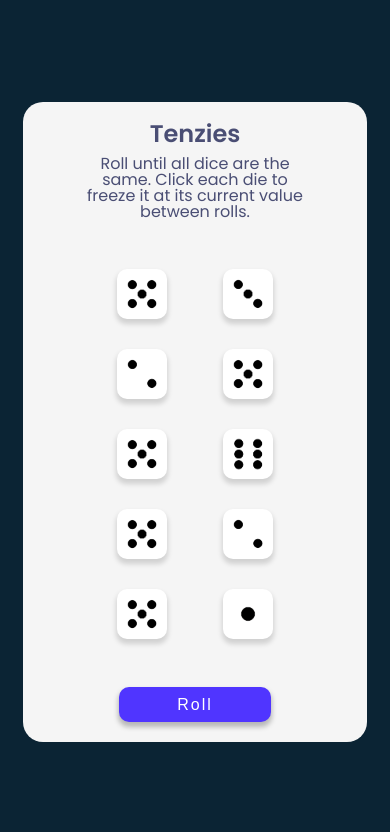
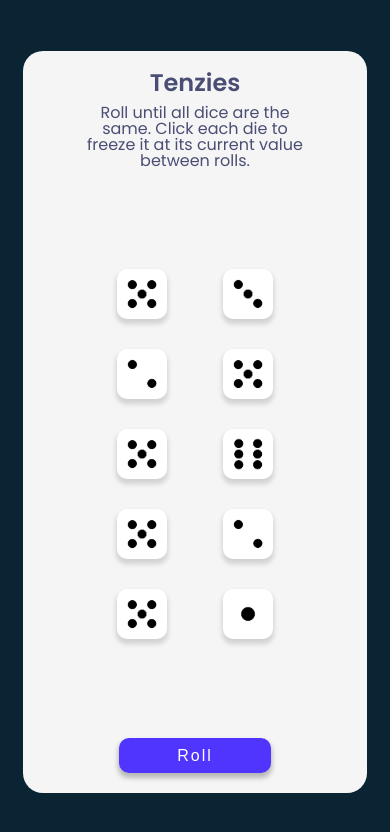
Before and after one commit to sleep24less/tenzies-game, a React (Vite) app: page / in a window 390 px wide. Shown: the top 832 px of the page. Built offline with nearby package versions, Linux system fonts and the light colour scheme.

Commit message:
Mobile device div height change

```diff
--- a/package.json
+++ b/package.json
@@ -6,6 +6,8 @@
   "scripts": {
     "dev": "vite",
     "build": "vite build",
+    "predeploy": "npm run build",
+    "deploy": "gh-pages -d dist",
     "preview": "vite preview"
   },
   "dependencies": {
@@ -17,6 +19,7 @@
     "@types/react": "^18.0.22",
     "@types/react-dom": "^18.0.7",
     "@vitejs/plugin-react": "^2.2.0",
+    "gh-pages": "^4.0.0",
     "vite": "^3.2.0"
   }
 }
--- a/src/index.css
+++ b/src/index.css
@@ -264,7 +264,7 @@ body {
     justify-content: flex-start;
     align-items: center;
     background-color: var(--color-box);
-    height: 640px;
+    height: 88vh;
     max-width: 88%;
     border-radius: 20px;
     gap: 10px;
```
Also changed, not shown: 1 other file (tests, documents, lock files or other folders).
